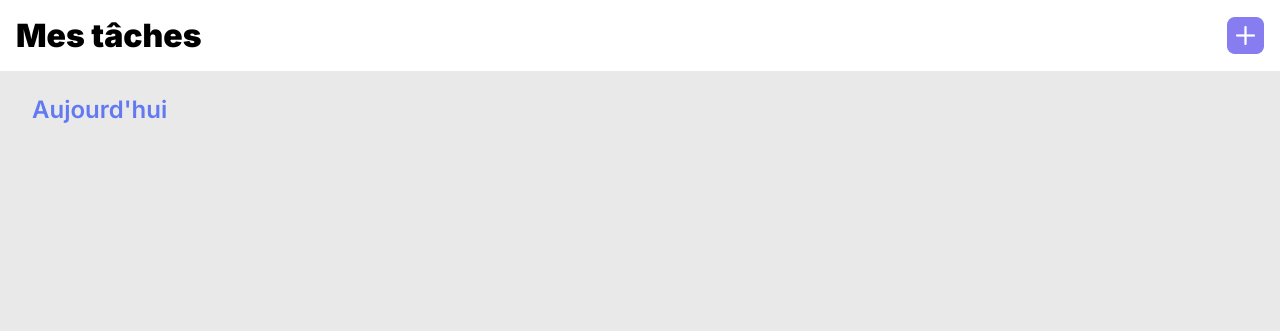
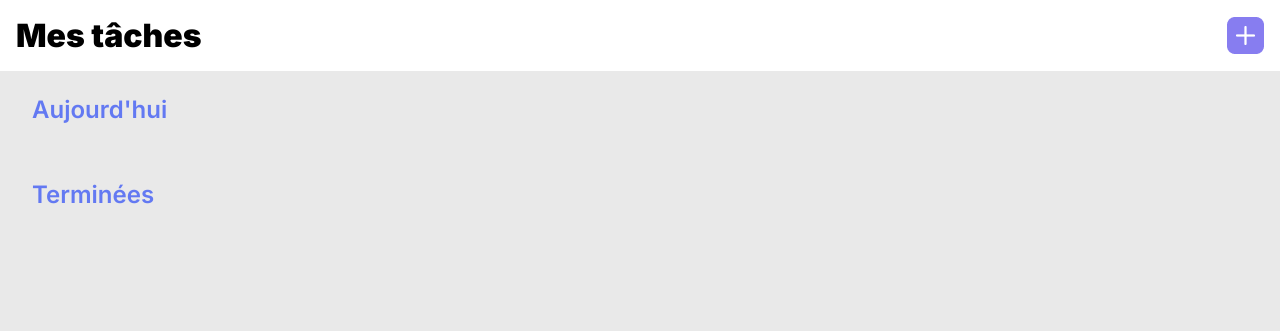
Before and after one commit to Saibotyk/TaskWizard, a PHP site: page / in a window 1280 px wide. Shown: the top 331 px of the page. Run offline with PHP 8.4, Linux system fonts and the light colour scheme; data that the repository does not hold is empty.

Commit message:
starting us3

```diff
--- a/index.php
+++ b/index.php
@@ -16,9 +16,11 @@ $tasks = $query->fetchAll();
             <article class="container">
                 <h3 class="container-subtitle">Aujourd'hui</h3>
                 <?=getList($tasks)?>
-                <!-- <ul> -->
-                <!-- <li class="list-item"><img src="img/checkbox.png" alt="checkbox">This is a task</li> -->
-                <!-- </ul> -->
+            </article>
+        </section>
+        <section>
+            <article class="container">
+                <h3 class="container-subtitle">Terminées</h3>
             </article>
         </section>
     </main>
--- a/js/script.js
+++ b/js/script.js
@@ -0,0 +1 @@
+const checkbox = document.
```
Also changed, not shown: includes/_functions.php (line endings or trailing spaces).
